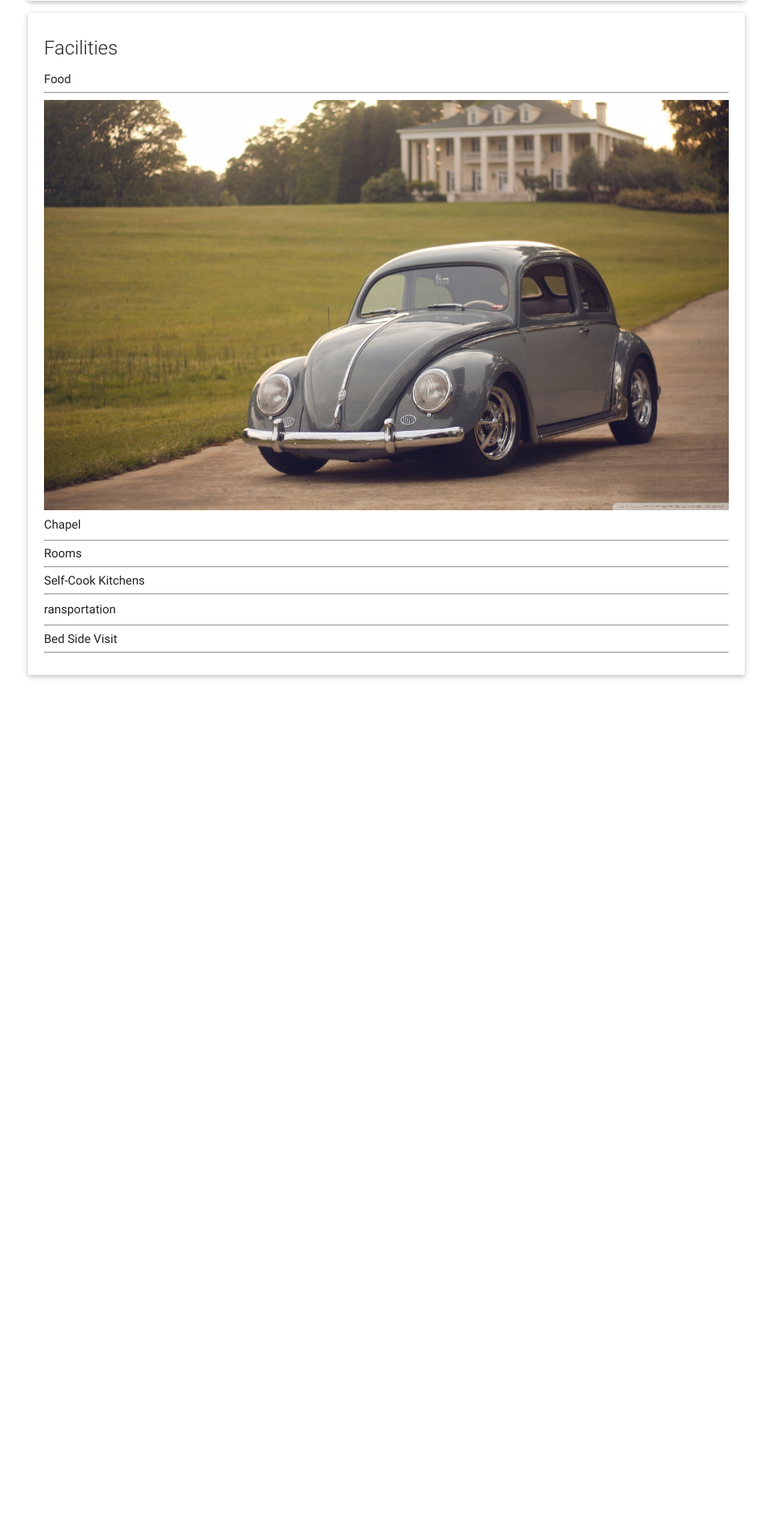
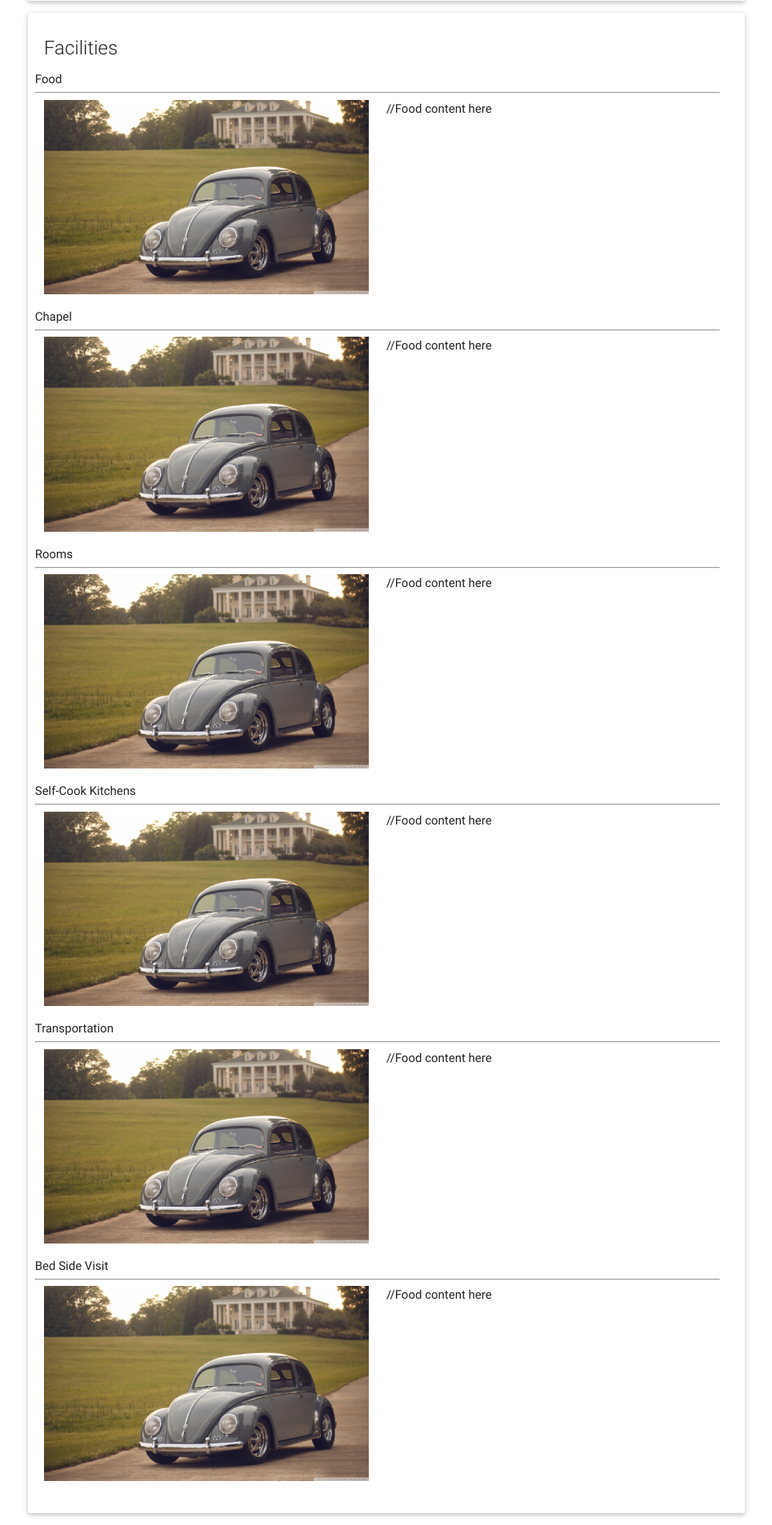
Before and after one commit to tcabraham03/guidance-center-vellore-master, a PHP site: page /services.html in a window 1280 px wide. Shown: the part 374-2281 px from the top of the page at 80% size, without its empty margins (157-1122 px from the left). Before the commit the page ends 1223 px from the top, so only its background shows below. Run offline with PHP 8.4, Linux system fonts and the light colour scheme.

Commit message:
Facilities in services

```diff
--- a/services.html
+++ b/services.html
@@ -9,6 +9,7 @@
     <link href="https://fonts.googleapis.com/icon?family=Material+Icons" rel="stylesheet">
     <link href="bower_components/materialize/dist/css/materialize.css" type="text/css" rel="stylesheet" media="screen,projection"/>
     <link href="styles/style.css" type="text/css" rel="stylesheet" media="screen,projection"/>
+    <link href="styles/facilities.css" type="text/css" rel="stylesheet"/>
 </head>
 <body>
 <nav class="soft-crust" role="navigation">
@@ -56,22 +57,54 @@
                 Facilities
             </div>
             <div>
+                <div class="facility row">
                   <h6>Food</h6>
                   <hr/>
-                <div class="col s6 m4 food">
-                    <img src="images/beetle.jpg"/>
-
-                </div
+                  <img src="images/beetle.jpg" class="col s6"/>
+                  <div class="col s6">
+                      //Food content here
+                  </div>
+                </div>
+                <div class="facility row">
                   <h6>Chapel</h6>
                   <hr/>
+                  <img src="images/beetle.jpg" class="col s6"/>
+                  <div class="col s6">
+                      //Food content here
+                  </div>
+                </div>
+              <div class="facility row">
                       <h6>Rooms</h6>
                       <hr/>
+                      <img src="images/beetle.jpg" class="col s6"/>
+                      <div class="col s6">
+                          //Food content here
+                      </div>
+                  </div>
+              <div class="facility row">
                       <h6>Self-Cook Kitchens</h6>
                       <hr/>
-                <h6T>ransportation</h6>
+                      <img src="images/beetle.jpg" class="col s6"/>
+                      <div class="col s6">
+                          //Food content here
+                      </div>
+                  </div>
+                  <div class="facility row">
+                <h6>Transportation</h6>
                     <hr/>
+                    <img src="images/beetle.jpg" class="col s6"/>
+                    <div class="col s6">
+                        //Food content here
+                    </div>
+                  </div>
+                  <div class="facility row">
                       <h6>Bed Side Visit</h6>
                       <hr/>
+                      <img src="images/beetle.jpg" class="col s6"/>
+                      <div class="col s6">
+                          //Food content here
+                      </div>
+                  </div>
             </div>
         </div>
     </div>
--- /dev/null
+++ b/styles/facilities.css
@@ -0,0 +1,6 @@
+.facility{
+  width: 100%;
+}
+.facility img{
+  width: 400px;
+}
--- a/styles/style.css
+++ b/styles/style.css
@@ -65,11 +65,11 @@
 	width: 100%;
 }
 
+.facility img{
+	width:400px;
+}
+
 .gallery-image{
 	width: 100%;
 	margin: 10px;
 }
-.food img{
-	width: 100%;
-
-}
```
Lines whose indentation alone changed are shown as unchanged.
